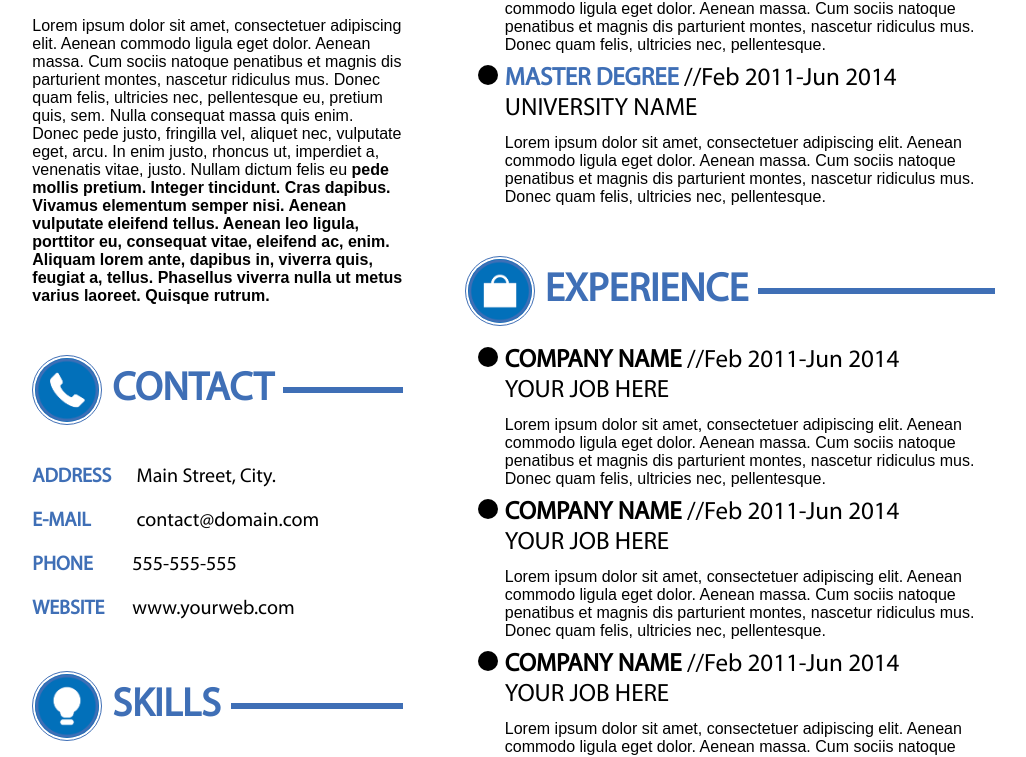
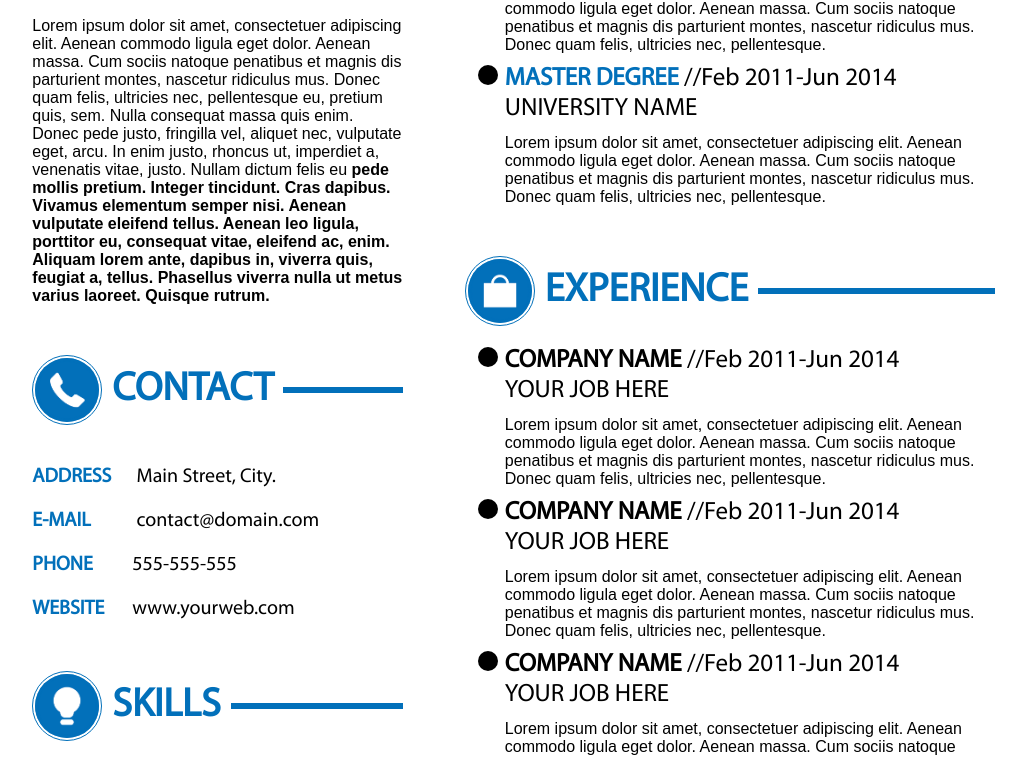
Before and after one commit to Geksanit/Maket-resume, a plain HTML site: page index.html in a window 1280 px wide. Shown: the part 559-1316 px from the top of the page, without its empty margins (121-1147 px from the left). Drawn offline with Linux system fonts and the light colour scheme.

Commit message:
скорректирован синий цвет

```diff
--- a/main.less
+++ b/main.less
@@ -5,20 +5,14 @@
 			  src:url('myriadpro-regular.ttf');
 }
 /*colors*/
-@base: #0000FF;
-@color-1: #FFF;
-@color-2: lighten(@base,30%);
-@color-3: lighten(@base,20%);
-@color-4: lighten(@base,10%);
-@color-5: lighten(@base,0%);
-@blue: #3f6fb6;
+@blue: #0270ba;
 @gray: #e6e6e6;
 @width: 200px;
 @circles-size: 20px;
 body{
 	.normal-flex;
 
-	background-color: @color-1;
+	background-color: white;
 	font-family: Arial;
 	padding:6% 0;
 	margin: 0;
```
Also changed, not shown: index.html (+1 -1 lines), main.css.
